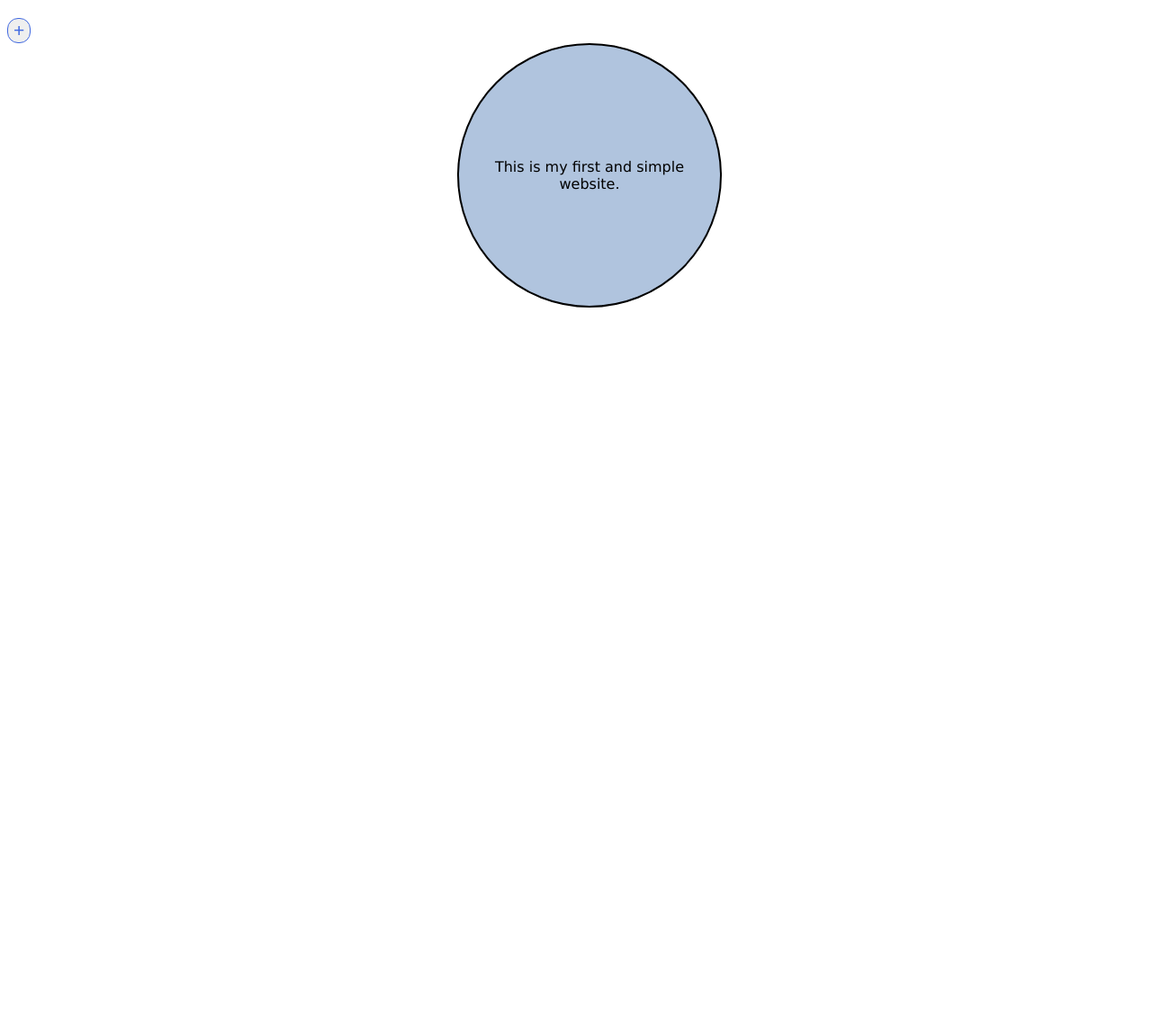
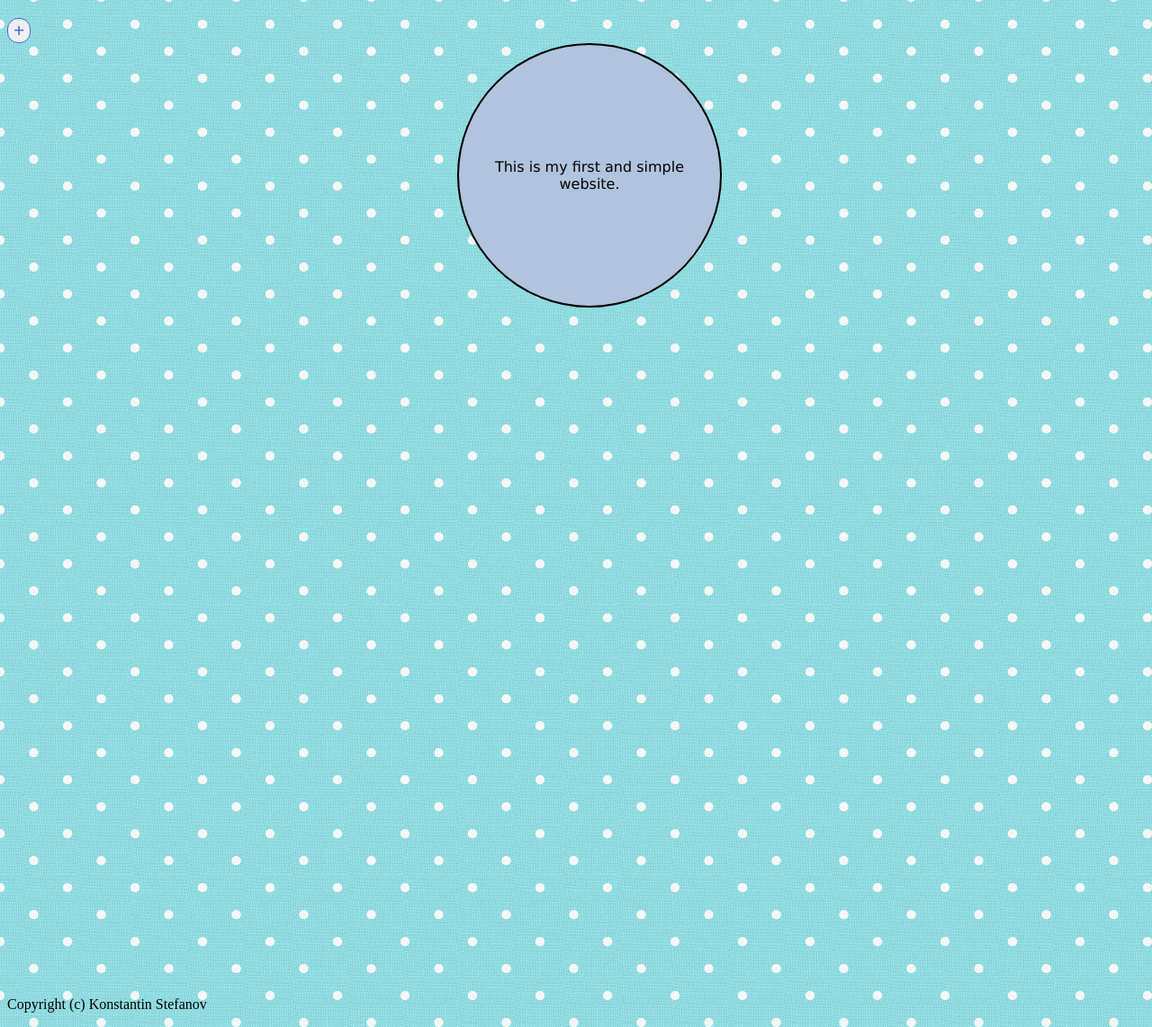
Before and after one commit to kosio7/softuni-project-defense, a plain HTML site: page index.html in a window 1280 px wide. Shown: the part 63-1205 px from the top of the page at 90% size. Before the commit the page ends 800 px from the top, so only its background shows below. Drawn offline with nearby package versions, Linux system fonts and the light colour scheme.

Commit message:
Added footer and background image.

```diff
--- a/assets/css/contact-form-style.css
+++ b/assets/css/contact-form-style.css
@@ -1,4 +1,4 @@
-#contact_form{
+#contact_form {
 	text-align: center;
 	border: 1px solid #ccc;
 	width: 400px;
@@ -10,25 +10,26 @@
 	margin-left: auto;
 	margin-right: auto;
 	display: block;
+	background-color: #4169E1;
 }
 
-h2{
+h2 {
 	font-family: Verdana;
-	color: #0A556E;
+	color: #000000;
 }
 
-hr{
+hr {
 	margin-top: 10px;
 }
 
-label{
+label {
 	float: left;
 	font-size: 20px;
 	font-family: Verdana;
-	color: #0A556E;
+	color: #000000;
 }
 
-input[type="text"]{
+input[type="text"] {
 	width: 100%;
 	margin-top: 10px;
 	height: 35px;
@@ -37,7 +38,7 @@ input[type="text"]{
 	border: 1px solid #B0C4DE;
 }
 
-textarea{
+textarea {
 	width: 100%;
 	border: 1px solid #B0C4DE;
 	padding: 10px;
@@ -47,7 +48,7 @@ textarea{
 	resize: none;
 }
 
-input[type="submit"]{
+input[type="submit"] {
 	width: 100%;
 	padding: 10px 45px;
 	background-color: #B0C4DE;
--- a/assets/css/style.css
+++ b/assets/css/style.css
@@ -1,3 +1,7 @@
+body {
+    background-image: url("circuit-board.png");
+}
+
 .sidenav {
     height: 100%;
     width: 0;
@@ -24,7 +28,7 @@
     transition: 0.3s
 }
 
-.sidenav a:hover, .offcanvas a:focus{
+.sidenav a:hover, .offcanvas a:focus {
     color: #00BFFF;
 }
 
@@ -129,3 +133,16 @@
 #projects-header {
     text-align: center;
 }
+
+html, body {
+    height: 100%;
+}
+
+.wrapper {
+    min-height: 100%;
+    margin: 0 auto -50px;
+}
+
+footer, .push {
+    height: 155px;
+}
--- a/assets/js/app.js
+++ b/assets/js/app.js
@@ -12,7 +12,7 @@ $(function() {
 
 		$('#my-projects').click(function () {
 			$("#header-content").text("My Projects");
-			$("#main-content").load("partials/my-projects.html")
+			$("#main-content").load("partials/my-projects.html");
 		});
 
 		$('#resources').click(function () {
--- a/index.html
+++ b/index.html
@@ -18,5 +18,11 @@
   <script type="text/javascript" src="assets/js/contact-form.js"></script>
   <script type="text/javascript" src="assets/js/app.js"></script>
   <script type="text/javascript" src="assets/js/menu-script.js"></script>
+   <div class="wrapper">
+            <div class="push"></div>
+        </div>
+        <div class="footer">
+            <p>Copyright (c) Konstantin Stefanov</p>
+        </div>
   </body>
 </html>
```
Also changed, not shown: partials/footer.html (added, +1 -0 lines), assets/css/circuit-board.png (added).
